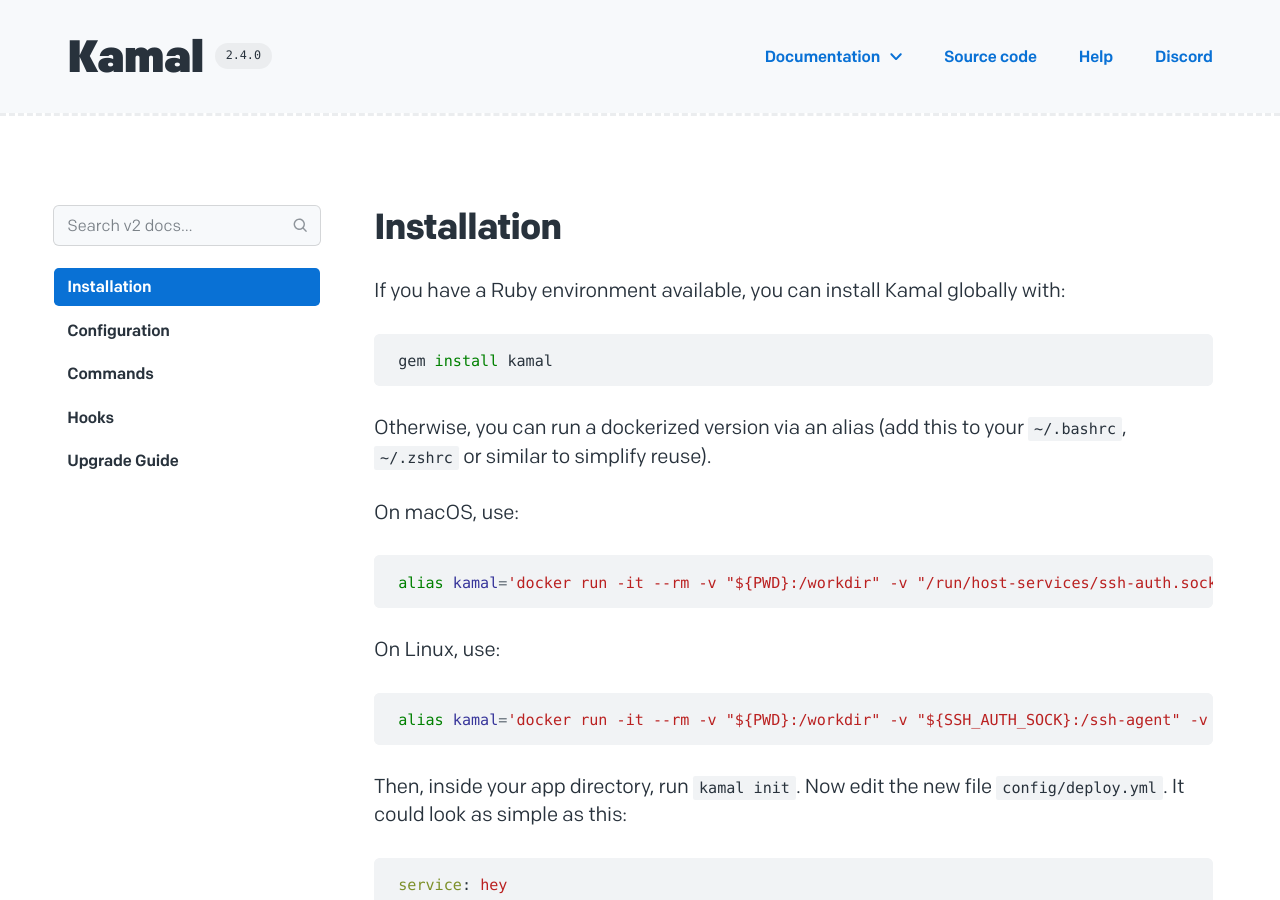
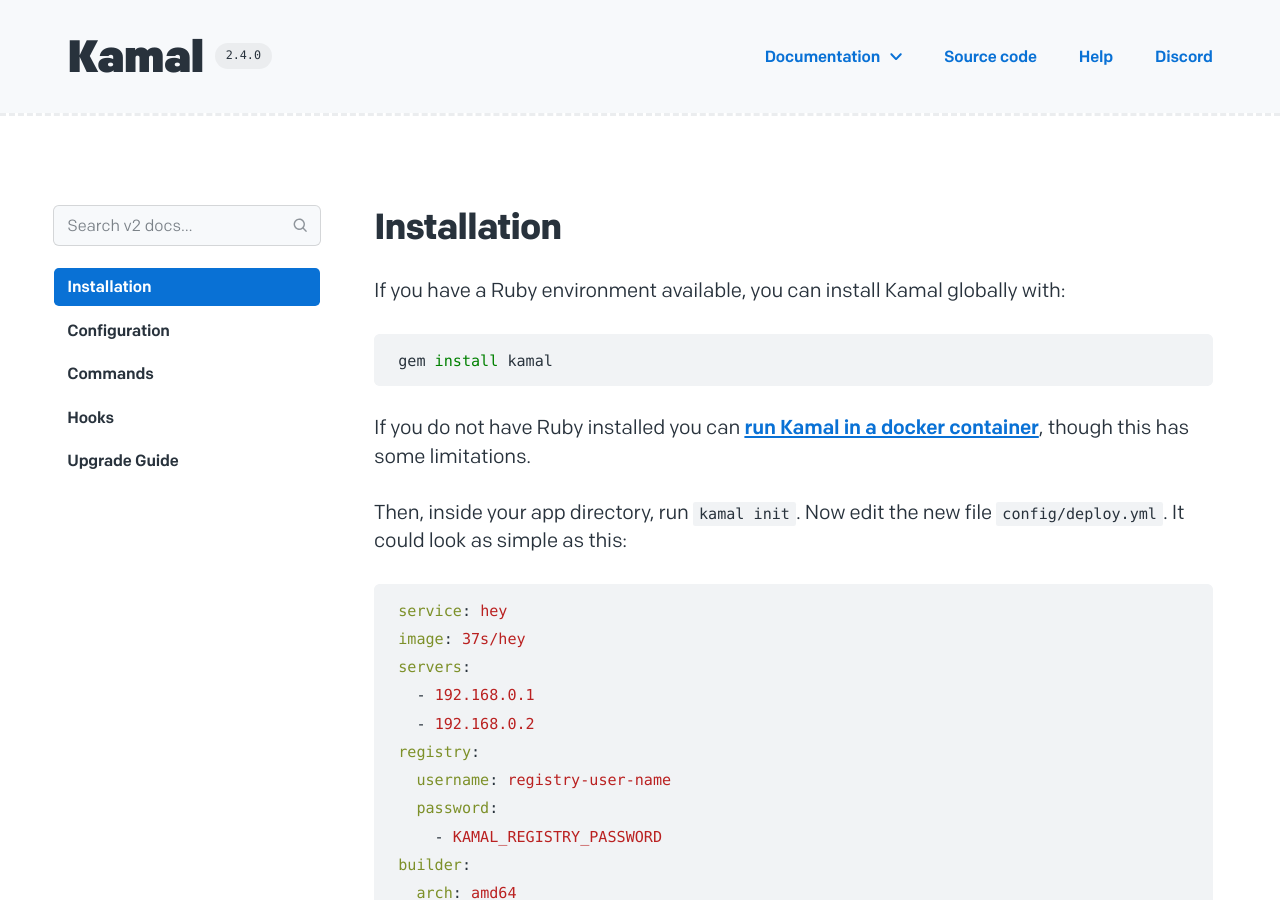
Before and after one commit to basecamp/kamal-site, a Jekyll site: the page built from docs/installation/index.md, in a window 1280 px wide and 900 px high. Built offline with Jekyll 4.4.1, drawn with Linux system fonts in a browser that asks for light colours.

Commit message:
Warnings about Kamal in Docker
Running Kamal via Docker has a bunch of gotchas, so note them.

````diff
--- a/docs/installation/index.md
+++ b/docs/installation/index.md
@@ -10,19 +10,7 @@ If you have a Ruby environment available, you can install Kamal globally with:
 gem install kamal
 ```
 
-Otherwise, you can run a dockerized version via an alias (add this to your `~/.bashrc`, `~/.zshrc` or similar to simplify reuse).
-
-On macOS, use:
-
-```sh
-alias kamal='docker run -it --rm -v "${PWD}:/workdir" -v "/run/host-services/ssh-auth.sock:/run/host-services/ssh-auth.sock" -e SSH_AUTH_SOCK="/run/host-services/ssh-auth.sock" -v /var/run/docker.sock:/var/run/docker.sock ghcr.io/basecamp/kamal:latest'
-```
-
-On Linux, use:
-
-```sh
-alias kamal='docker run -it --rm -v "${PWD}:/workdir" -v "${SSH_AUTH_SOCK}:/ssh-agent" -v /var/run/docker.sock:/var/run/docker.sock -e "SSH_AUTH_SOCK=/ssh-agent" ghcr.io/basecamp/kamal:latest'
-```
+If you do not have Ruby installed you can [run Kamal in a docker container](dockerized), though this has some limitations.
 
 Then, inside your app directory, run `kamal init`. Now edit the new file `config/deploy.yml`. It could look as simple as this:
 
````
Also changed, not shown: docs/installation/dockerized.md (added, +33 -0 lines).
